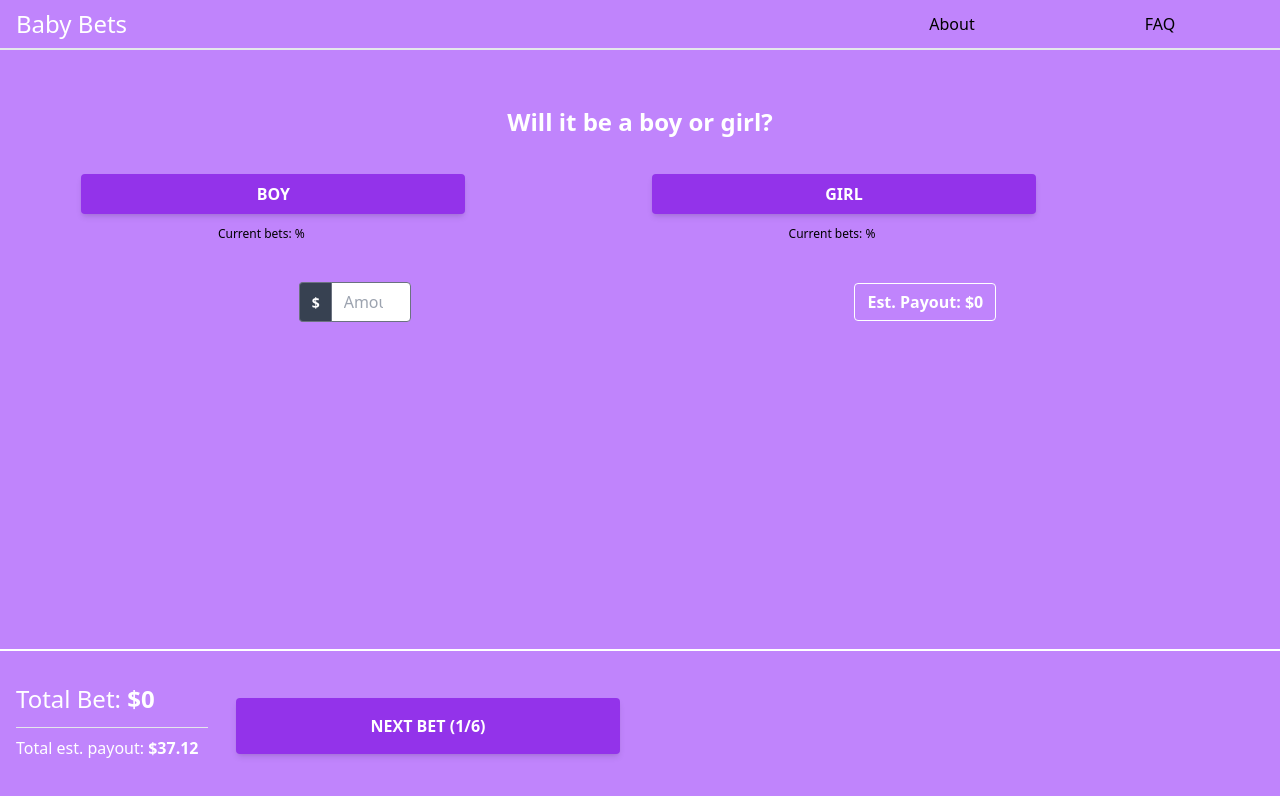
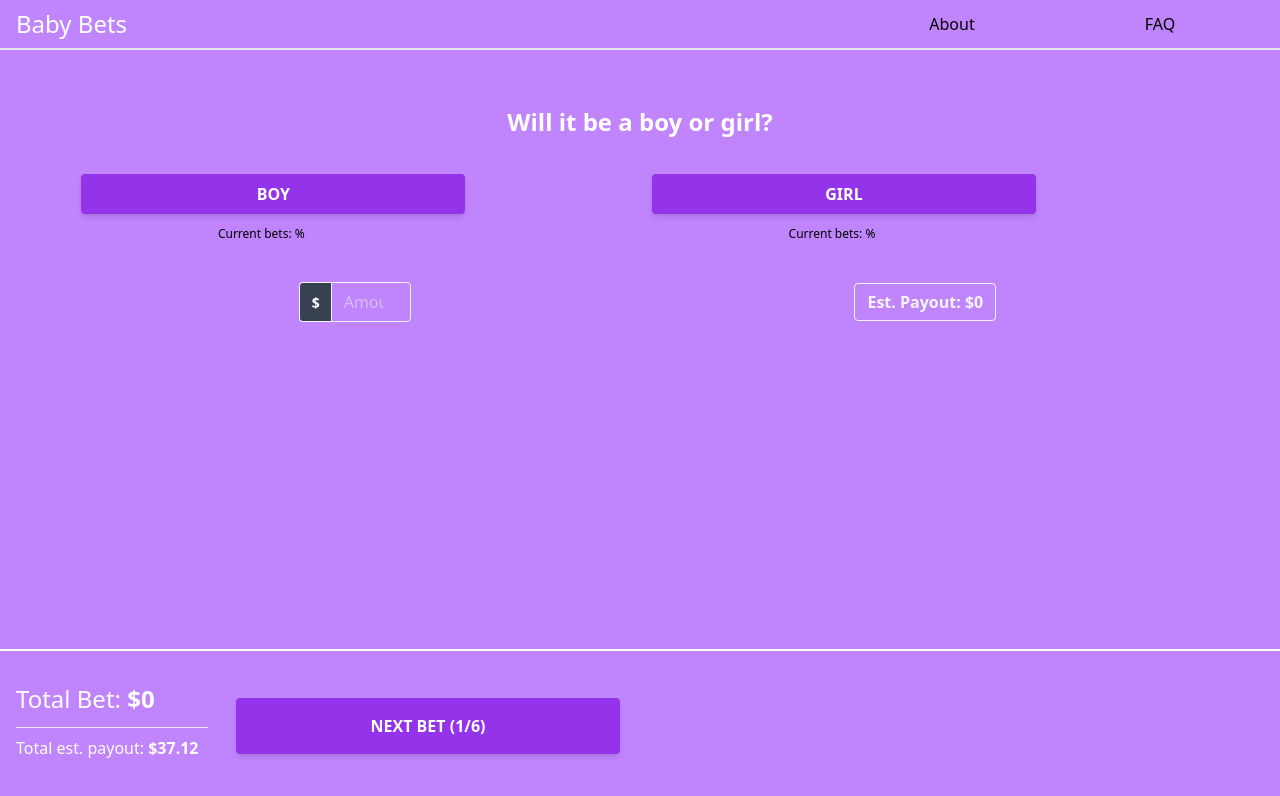
Before and after one commit to alexaylwin/baby-bets, a React (Create React App) app: page / in a window 1280 px wide. Shown: the top 796 px of the page. Built offline with nearby package versions, Linux system fonts and the light colour scheme; no server answers.

Commit message:
Update text colours

```diff
--- a/src/components/bet-tile.tsx
+++ b/src/components/bet-tile.tsx
@@ -10,9 +10,7 @@ export const BetTile = (props: {
   onChangeSelection: (newSelection: string) => void;
   pool: Pool | undefined;
 }) => {
-  const {
-    pool, bet, rowClass, onChangeAmount, onChangeSelection
-  } = props;
+  const { pool, bet, rowClass, onChangeAmount, onChangeSelection } = props;
 
   const [selectedAmount, setSelectedAmount] = useState<number>(0);
   const [selectedOption, setSelectedOption] = useState<number>(-1);
@@ -21,9 +19,11 @@ export const BetTile = (props: {
 
   const options = [...bet.options];
 
-  const betPercentages = pool?.betsPerOption.map( (bo, index) =>
-  {
-    return {opt: bo.option, percent: ((bo.amount / pool.totalPool) * 100).toFixed(2)}
+  const betPercentages = pool?.betsPerOption.map((bo, index) => {
+    return {
+      opt: bo.option,
+      percent: ((bo.amount / pool.totalPool) * 100).toFixed(2),
+    };
   });
 
   const betOptions = options.map((opt, index) => (
@@ -51,29 +51,27 @@ export const BetTile = (props: {
         {opt.label}
       </button>
       <span className="text-xs display-block max-w-sm content-center text-center">
-        Current bets: { betPercentages?.find( (v) => v.opt === opt.name)?.percent }%
+        Current bets: {betPercentages?.find((v) => v.opt === opt.name)?.percent}
+        %
       </span>
     </div>
   ));
 
   return (
     <div className="grid grid-rows-1 place-items-center px-4 w-11/12">
-      <h2 className="font-bold text-white py-6 text-2xl">
-        {bet.description}
-      </h2>
+      <h2 className="font-bold text-white py-6 text-2xl">{bet.description}</h2>
       <div className="grid grid-cols-2 w-full">{betOptions}</div>
 
       <div className="grid grid-cols-2 place-items-center w-full mt-10 ">
-
         <div className="flex flex-wrap items-stretch w-28 relative">
           <div className="flex -mr-px">
-            <span className="font-bold text-white bg-gray-700 -tracking-normal flex items-center leading-normal rounded rounded-r-none border border-r-0 border-gray-500 px-3 whitespace-no-wrap text-sm">
+            <span className="font-bold text-white bg-gray-700 -tracking-normal flex items-center leading-normal rounded rounded-r-none border border-r-0 border-gray-100 px-3 whitespace-no-wrap text-sm">
               $
             </span>
           </div>
           <input
             type="number"
-            className="flex-shrink flex-grow flex-auto leading-normal w-px border h-10 border-gray-500 rounded rounded-l-none px-3 relative focus:border-blue focus:shadow"
+            className="bg-purple-400 flex-shrink flex-grow flex-auto leading-normal w-px border h-10 border-gray-100 text-gray-100 placeholder-gray-100/50 rounded rounded-l-none px-3 relative focus:border-blue focus:shadow"
             placeholder="Amount"
             onChange={(e) => {
               onChangeAmount(Number.parseInt(e.target.value));
@@ -84,8 +82,8 @@ export const BetTile = (props: {
 
         <span
           className="w-42
-        border border-solid border-white rounded
-        px-3 py-1.5 text-white font-bold"
+        border border-solid border-gray-100 rounded
+        px-3 py-1.5 text-gray-100 font-bold"
         >
           Est. Payout: $
           {calcEstimatedPayout(
```
